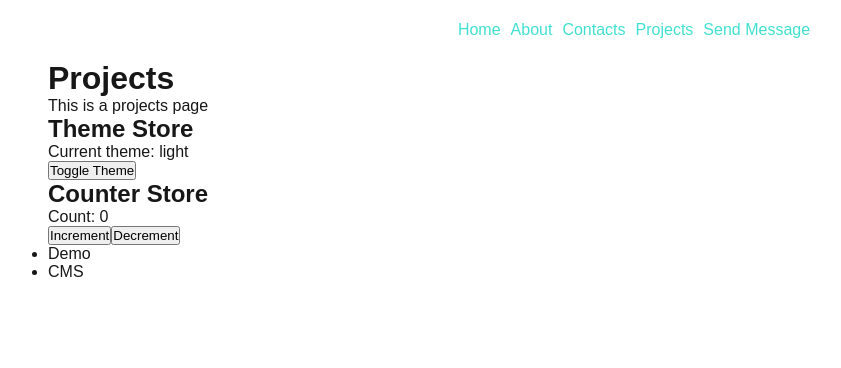
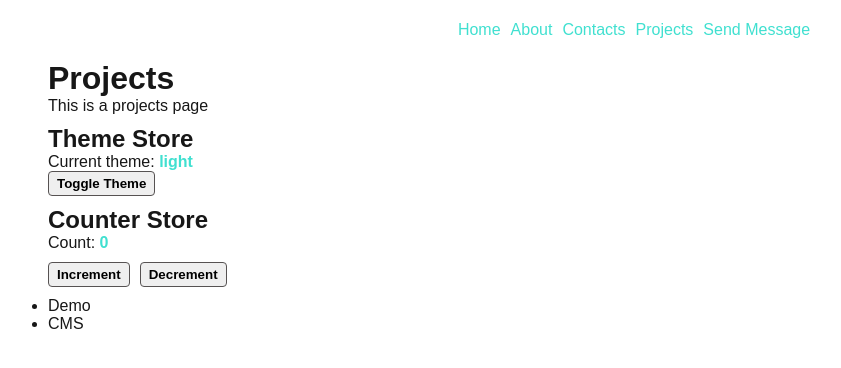
Before and after one commit to YuriyTikhonoff/next15-react19, a Next.js app: page /next15-react19/projects in a window 1280 px wide. Shown: the top 368 px of the page, without its empty margins (6-847 px from the left). Built offline with nearby package versions, Linux system fonts and the light colour scheme.

Commit message:
Add styling

```diff
--- a/src/app/projects/page.tsx
+++ b/src/app/projects/page.tsx
@@ -5,6 +5,8 @@ import Link from "next/link";
 import { useThemeStore } from "@/store/themeStore";
 import { useCounterStore } from "@/store/counterStore";
 import { PROJECTS_PAGE_MAP } from "@/constants/app";
+import Button from "@/components/Button";
+import styles from "./styles.module.scss";
 
 const ProjectsPage: React.FC = () => {
   const theme = useThemeStore((state) => state.theme);
@@ -19,19 +21,27 @@ const ProjectsPage: React.FC = () => {
       <h1>Projects</h1>
       <p>This is a projects page</p>
 
-      <section>
+      <section className={styles["projects__counter"]}>
         <h2>Theme Store</h2>
-        <p>Current theme: {theme}</p>
-        <button onClick={() => setTheme(theme === "light" ? "dark" : "light")}>
+        <p>
+          <span>{"Current theme: "}</span>
+          <span className={styles.value}>{theme}</span>
+        </p>
+        <Button onClick={() => setTheme(theme === "light" ? "dark" : "light")}>
           Toggle Theme
-        </button>
+        </Button>
       </section>
 
       <section>
         <h2>Counter Store</h2>
-        <p>Count: {count}</p>
-        <button onClick={increment}>Increment</button>
-        <button onClick={decrement}>Decrement</button>
+        <p>
+          <span>{"Count: "}</span>
+          <span className={styles.value}>{count}</span>
+        </p>
+        <div className={styles["projects__counter__controls"]}>
+          <Button onClick={increment}>Increment</Button>
+          <Button onClick={decrement}>Decrement</Button>
+        </div>
       </section>
 
       <ul>
--- /dev/null
+++ b/src/app/projects/styles.module.scss
@@ -0,0 +1,17 @@
+@import "src/constants/theme.scss";
+
+.projects {
+  &__counter {
+    margin: 10px 0;
+    &__controls {
+      display: flex;
+      gap: 10px;
+      margin: 10px 0;
+    }
+  }
+}
+
+.value {
+  color: $turquoise;
+  font-weight: bold;
+}
--- a/src/app/send-message/styles.module.scss
+++ b/src/app/send-message/styles.module.scss
@@ -1,7 +1,14 @@
+@import "src/constants/theme.scss";
+
 .data-modification {
   width: 100%;
   display: flex;
   gap: 10px;
+}
+
+.value {
+  color: $turquoise;
+  font-weight: bold;
 }
 
 .counter {
--- /dev/null
+++ b/src/components/Button/component.tsx
@@ -0,0 +1,14 @@
+import React from "react";
+import styles from "./styles.module.scss";
+
+type ButtonProps = React.ButtonHTMLAttributes<HTMLButtonElement>;
+
+const Button = ({ children, ...props }: ButtonProps) => {
+  return (
+    <button {...props} className={styles.button}>
+      {children}
+    </button>
+  );
+};
+
+export default Button;
--- /dev/null
+++ b/src/components/Button/index.ts
@@ -0,0 +1 @@
+export { default } from "./component";
--- /dev/null
+++ b/src/components/Button/styles.module.scss
@@ -0,0 +1,8 @@
+.button {
+  padding: 4px 8px;
+  display: block;
+  border-radius: 4px;
+  border: 1px solid #565252;
+  font-weight: 600;
+  cursor: pointer;
+}
```
Also changed, not shown: src/app/send-message/page.tsx (+13 -5 lines).
